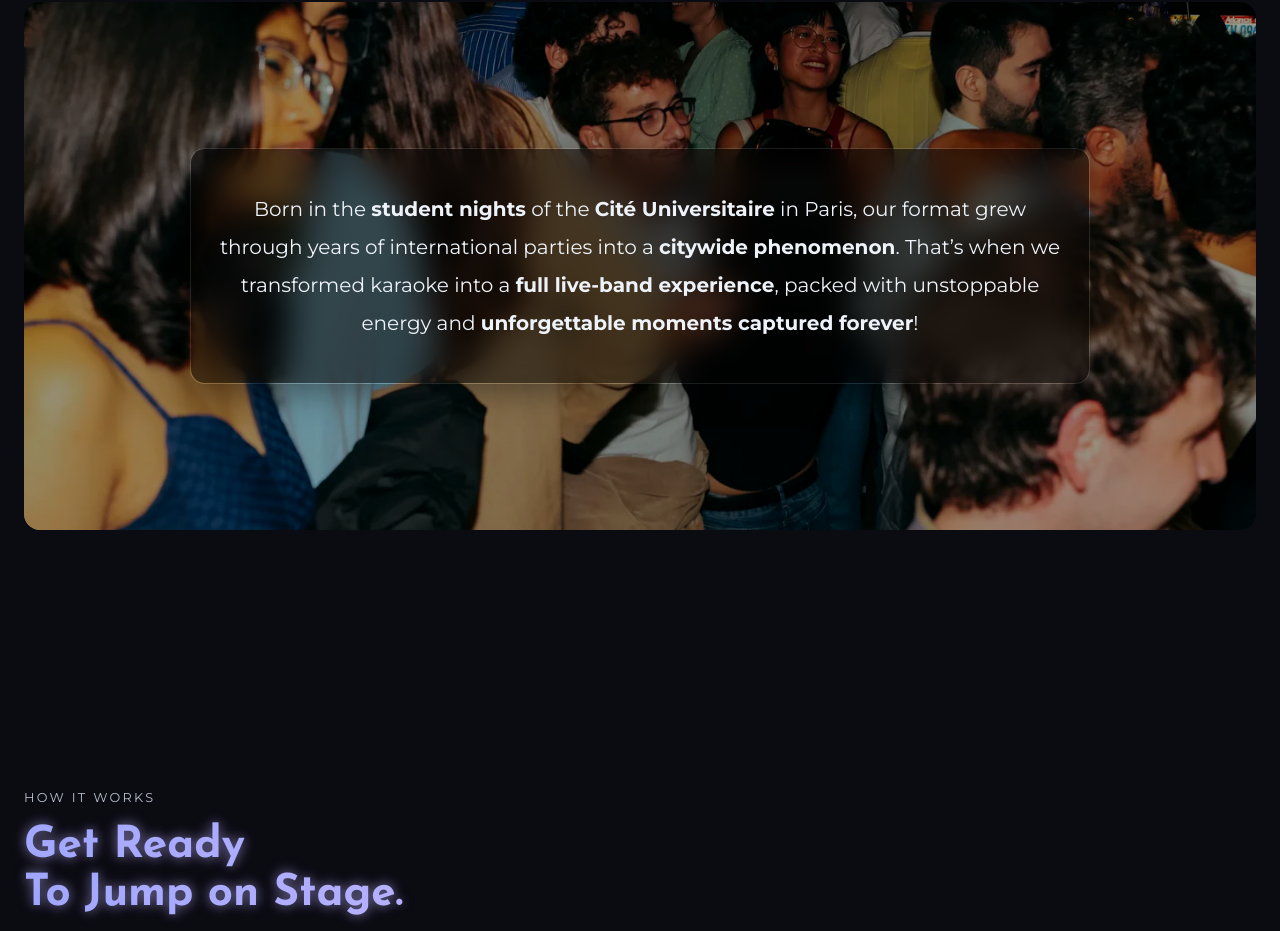
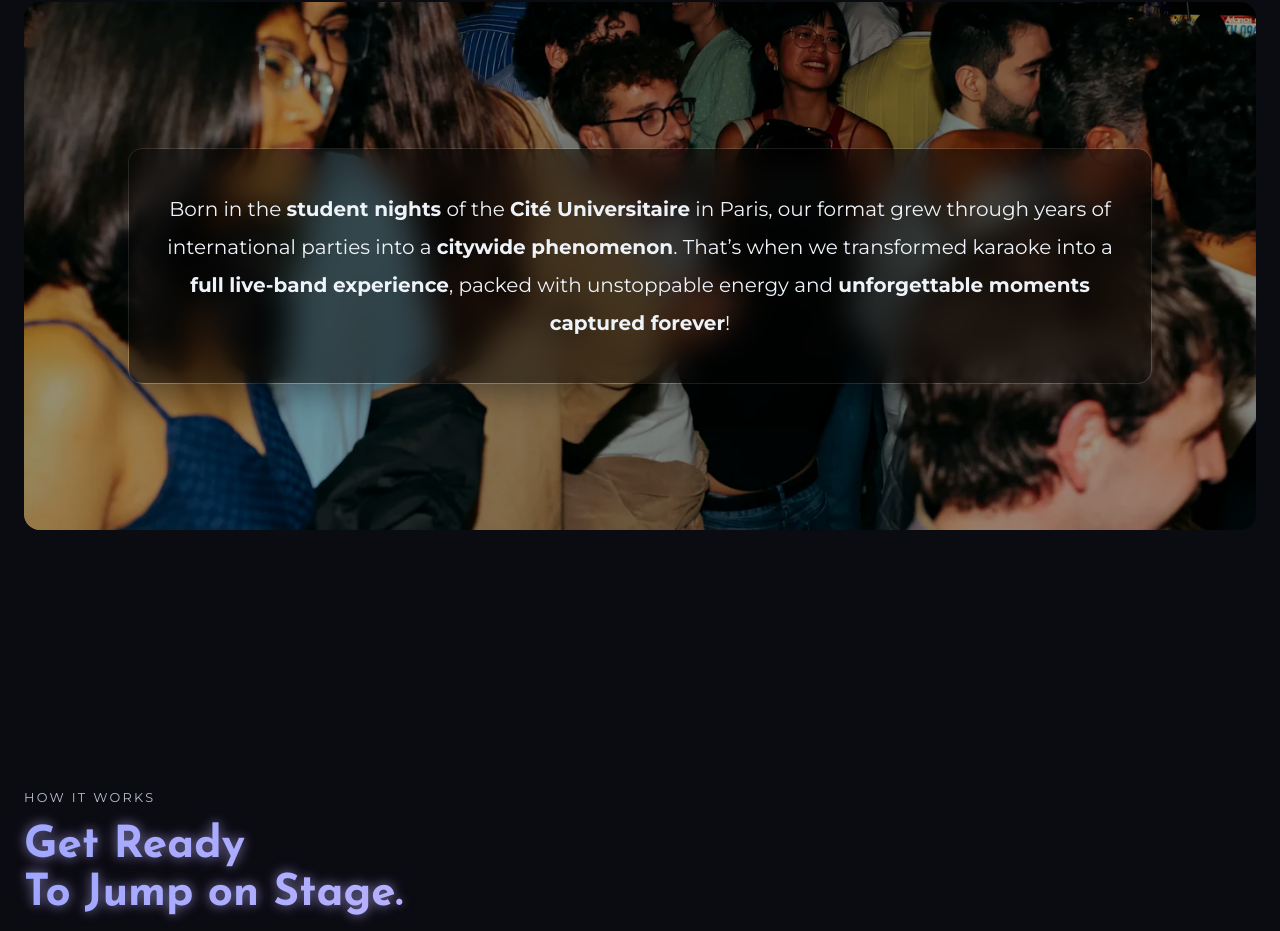
Before and after one commit to diegopereyra99/livekaraoke-site, a plain HTML site: page index.html in a window 1280 px wide. Shown: the part 1070-2001 px from the top of the page. Drawn offline with Linux system fonts and the light colour scheme; files whose address does not match are found by name.

Commit message:
Widen What overlay text box (max-width 1024px)

```diff
--- a/assets/css/landing.css
+++ b/assets/css/landing.css
@@ -77,7 +77,7 @@ header.hero{
 #what .what-overlay.reveal.in{ animation:none !important; }
 #what .what-overlay .stack{ gap: clamp(16px, 2.2vw, 22px); }
 #what .what-overlay p{
-  max-width: 900px;
+  max-width: 1024px;
   margin-inline: auto;
   padding: clamp(12px, 2.2vw, 20px) clamp(14px, 2.4vw, 24px);
   /* Card background and clipping; blur is applied on an internal layer */
@@ -109,7 +109,7 @@ header.hero{
   #what .what-hero{ min-height: clamp(520px, 66vh, 820px); }
   #what .what-overlay .stack{ gap: 24px; }
   #what .what-overlay p{
-    max-width: 900px; /* restore desktop width */
+    max-width: 1024px; /* slightly wider desktop width */
     /* restore original vertical padding */
     padding: clamp(28px, 3.2vw, 44px) clamp(14px, 2.4vw, 24px);
     font-size: clamp(20px, 1.4vw, 28px);
```
